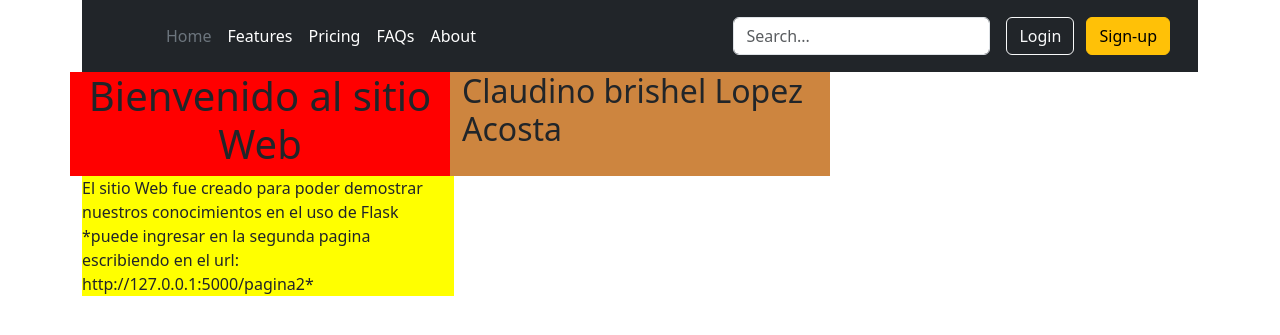
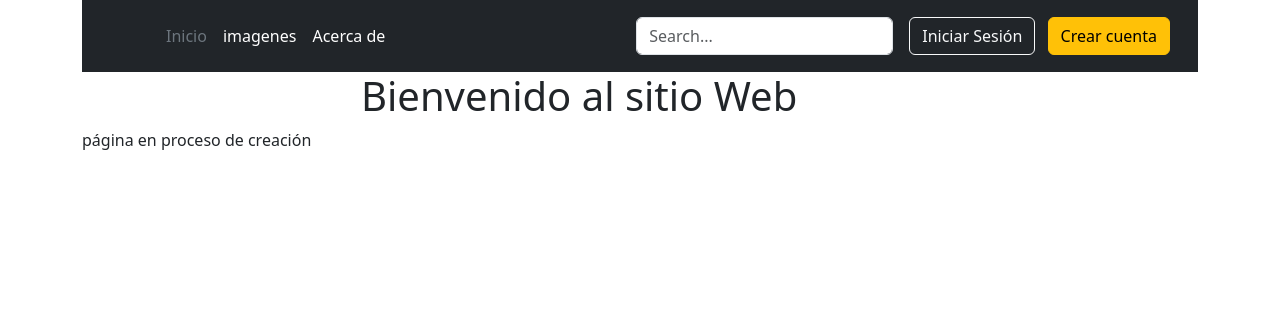
Before and after one commit to Br3shel/tarea-flask, a Flask app: page / in a window 1280 px wide. Shown: the top 335 px of the page. Run offline with Flask 3, Linux system fonts and the light colour scheme.

Commit message:
Se le inserto funciones de Yinja al sitio Web

```diff
--- a/src/app.py
+++ b/src/app.py
@@ -2,14 +2,6 @@ from flask import Flask, render_template
 
 app=Flask(__name__)
 
-@app.route('/pagina2')
-def pagina2():
-    data2={
-        'titulo':'pagina 2',
-        'mensaje':'Bienvenido al sitio Web, se encuentra en la segunda página',
-        'nombre':'Claudino brishel Lopez Acosta'
-    }
-    return render_template('index.html', data=data2)
 @app.route('/')
 def index():
     data={
@@ -18,6 +10,21 @@ def index():
         'nombre':'Claudino brishel Lopez Acosta'
     }
     return render_template('index.html', data=data)
+@app.route('/pagina2/')
+def pagina2():
+    data={
+        'titulo':'Index',
+        'mensaje':'Bienvenido al sitio Web',
+        'nombre':'Claudino brishel Lopez Acosta',
+    }
+    return render_template('pagina2.html', data=data)
+@app.route('/imagen/')
+def imagen():
+    return render_template('imagen.html')
+@app.route('/login/')
+def login():
+    return render_template('login.html')
+
 
 if __name__ == '__main__':
     app.run(debug=True, port=5000)
--- a/src/templates/index.html
+++ b/src/templates/index.html
@@ -1,58 +1,16 @@
-<!DOCTYPE html>
-<html lang="en">
-<head>
-    <meta charset="UTF-8">
-    <meta name="viewport" content="width=device-width, initial-scale=1.0">
-    <title>{{data.titulo}}</title>
-    <!-- Bootstrap-->
-    <link href="https://cdn.jsdelivr.net/npm/bootstrap@5.3.2/dist/css/bootstrap.min.css" rel="stylesheet" integrity="sha384-T3c6CoIi6uLrA9TneNEoa7RxnatzjcDSCmG1MXxSR1GAsXEV/Dwwykc2MPK8M2HN" crossorigin="anonymous">
-</head>
-<body>
-    <div class="container">
-      <header class="p-3 bg-dark text-white">
-        <div class="container">
-          <div class="d-flex flex-wrap align-items-center justify-content-center justify-content-lg-start">
-            <a href="/" class="d-flex align-items-center mb-2 mb-lg-0 text-white text-decoration-none">
-              <svg class="bi me-2" width="40" height="32" role="img" aria-label="Bootstrap"><use xlink:href="#bootstrap"/></svg>
-            </a>
+{% extends './layout.html' %}
 
-            <ul class="nav col-12 col-lg-auto me-lg-auto mb-2 justify-content-center mb-md-0">
-              <li><a href="#" class="nav-link px-2 text-secondary">Home</a></li>
-              <li><a href="#" class="nav-link px-2 text-white">Features</a></li>
-              <li><a href="#" class="nav-link px-2 text-white">Pricing</a></li>
-              <li><a href="#" class="nav-link px-2 text-white">FAQs</a></li>
-              <li><a href="#" class="nav-link px-2 text-white">About</a></li>
-            </ul>
+{% block title%}Index{% endblock %}
 
-            <form class="col-12 col-lg-auto mb-3 mb-lg-0 me-lg-3">
-              <input type="search" class="form-control form-control-dark" placeholder="Search..." aria-label="Search">
-            </form>
-
-            <div class="text-end">
-              <button type="button" class="btn btn-outline-light me-2">Login</button>
-              <button type="button" class="btn btn-warning">Sign-up</button>
-            </div>
-          </div>
-        </div>
-      </header>
-
-
-        <div class="row">
-            <div class="col-sm-12 col-md-4 col-lg-4 col-xl-4  col text-center" style ="background-color: red;">
-                <h1>{{data.mensaje}}</h1>
-            </div>
-            <div class="col-sm-12 col-md-4 col-lg-4 col-xl-4" style ="background-color: peru ;">
-                <h2>{{data.nombre}}</h2>
-            </div>
-            <div>
-            <div class="col-sm-12 col-md-4 col-lg-4 col-xl-4" style ="background-color: yellow ;">
-                <p>El sitio Web fue creado para poder demostrar nuestros conocimientos en el uso de Flask
-                    *puede ingresar en la segunda pagina escribiendo en el url: http://127.0.0.1:5000/pagina2*
-                </p>
-            <div>
-            </div>
-        </div>
+{% block body %}
+<div class="row">
+    <div class="col-sm-12 col-md-6 col-lg-6 col-xl-6 mx-auto">
+        <h1>{{data.mensaje}}</h1>
     </div>
-    <script src="https://cdn.jsdelivr.net/npm/bootstrap@5.3.2/dist/js/bootstrap.bundle.min.js" integrity="sha384-C6RzsynM9kWDrMNeT87bh95OGNyZPhcTNXj1NW7RuBCsyN/o0jlpcV8Qyq46cDfL" crossorigin="anonymous"></script>
-</body>
-</html>
+</div>
+<div class="row">
+    <div class="col-sm-12 col-md-6 col-lg-6 col-xl-6">
+        <p>página en proceso de creación</p>
+    </div>
+</div>
+{% endblock %}
--- /dev/null
+++ b/src/templates/layout.html
@@ -0,0 +1,45 @@
+<!DOCTYPE html>
+<html lang="en">
+<head>
+    <meta charset="UTF-8">
+    <meta name="viewport" content="width=device-width, initial-scale=1.0">
+    <title>{% block title%}{% endblock %}</title>
+    <!-- Bootstrap-->
+    <link href="https://cdn.jsdelivr.net/npm/bootstrap@5.3.2/dist/css/bootstrap.min.css" rel="stylesheet" integrity="sha384-T3c6CoIi6uLrA9TneNEoa7RxnatzjcDSCmG1MXxSR1GAsXEV/Dwwykc2MPK8M2HN" crossorigin="anonymous">
+</head>
+<body>
+  <div class="container">
+      <header class="p-3 bg-dark text-white">
+        <div class="container">
+          <div class="d-flex flex-wrap align-items-center justify-content-center justify-content-lg-start">
+            <a href="/" class="d-flex align-items-center mb-2 mb-lg-0 text-white text-decoration-none">
+              <svg class="bi me-2" width="40" height="32" role="img" aria-label="Bootstrap"><use xlink:href="#bootstrap"/></svg>
+            </a>
+
+            <ul class="nav col-12 col-lg-auto me-lg-auto mb-2 justify-content-center mb-md-0">
+              <li><a href="/" class="nav-link px-2 text-secondary">Inicio</a></li>
+              <li><a href="/imagen/" class="nav-link px-2 text-white">imagenes</a></li>
+              <li><a href="/pagina2/" class="nav-link px-2 text-white">Acerca de</a></li>
+            </ul>
+
+            <form class="col-12 col-lg-auto mb-3 mb-lg-0 me-lg-3">
+              <input type="search" class="form-control form-control-dark" placeholder="Search..." aria-label="Search">
+            </form>
+
+            <div class="text-end">
+              <a href="/login/" class="btn btn-outline-light me-2">Iniciar Sesión</a>
+              <button type="button" class="btn btn-warning">Crear cuenta</button>
+            </div>
+          </div>
+        </div>
+      </header>
+
+      <div class="row">
+        {% block customcss %}{% endblock %}
+        {% block body %}{% endblock %}
+      </div>
+  </div>
+
+    <script src="https://cdn.jsdelivr.net/npm/bootstrap@5.3.2/dist/js/bootstrap.bundle.min.js" integrity="sha384-C6RzsynM9kWDrMNeT87bh95OGNyZPhcTNXj1NW7RuBCsyN/o0jlpcV8Qyq46cDfL" crossorigin="anonymous"></script>
+</body>
+</html>
```
Also changed, not shown: src/static/css/login.css (added, +29 -0 lines), src/templates/imagen.html (added, +8 -0 lines), src/templates/login.html (added, +25 -0 lines), src/templates/pagina2.html (added, +17 -0 lines), src/static/img/demostracion.jpg (added), src/static/img/sesion2.png (added), src/templates/saludo.html (deleted).
